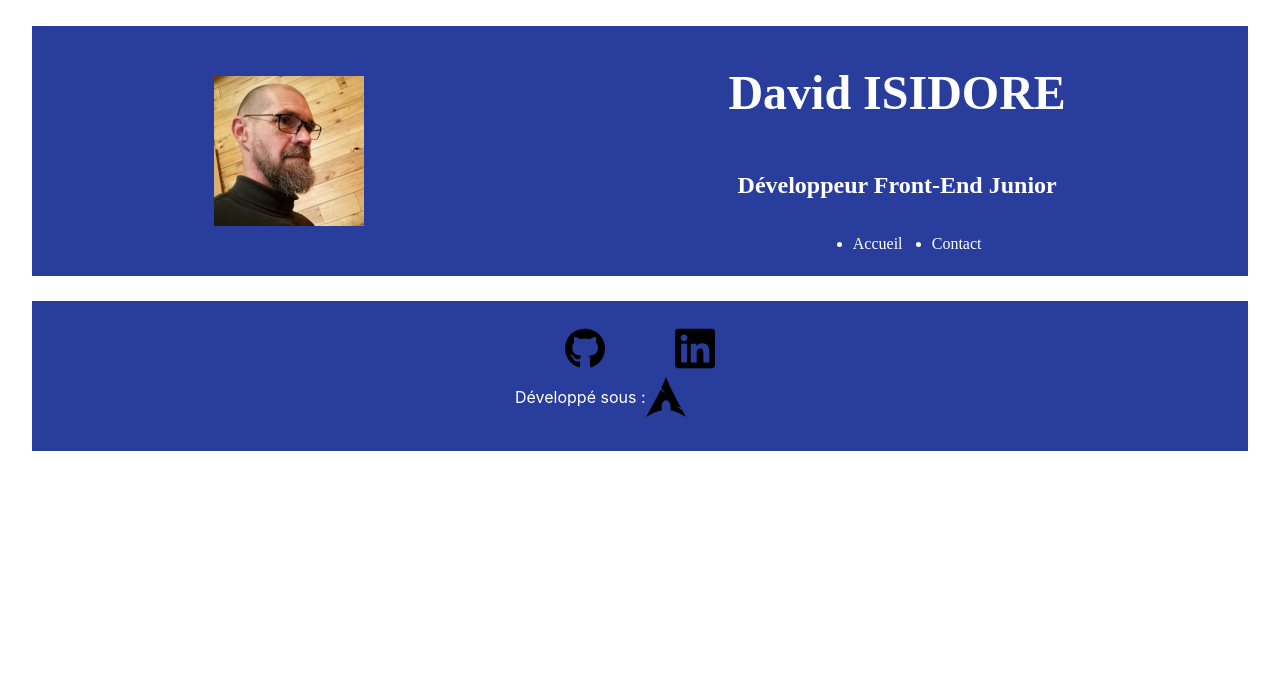
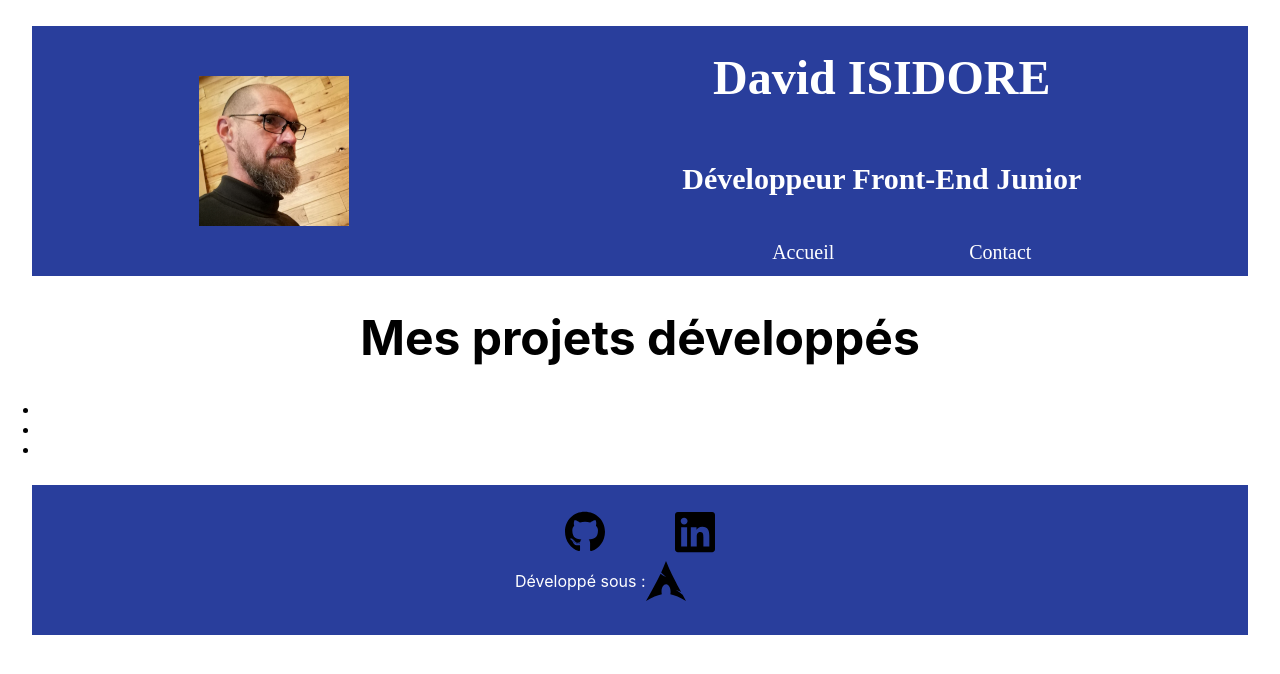
Before and after one commit to DavidIsidore/e-portfolio, a React (Create React App) app: page /myworks in a window 1280 px wide. Shown: the top 674 px of the page. Built offline with nearby package versions, Linux system fonts and the light colour scheme.

Commit message:
Implémentation des liens de la page Réalisations

```diff
--- a/src/components/Header/header.css
+++ b/src/components/Header/header.css
@@ -27,3 +27,7 @@
 h1 {
     font-size: 48px;
 }
+
+h2 {
+    font-size: 30px;
+}
--- a/src/components/Navbar/navbar.css
+++ b/src/components/Navbar/navbar.css
@@ -1,11 +1,13 @@
 .nav {
-    width: 50%;
+    width: 75%;
 }
 
 .nav_list {
     display: flex;
     flex-direction: row;
     justify-content: space-between;
+    list-style: none;
+    font-size: 20px;
 }
 
 a{
--- a/src/pages/Contact/contact.css
+++ b/src/pages/Contact/contact.css
@@ -5,4 +5,5 @@
 .contact_list {
     list-style: none;
     font-size: 20px;
+    line-height: 250%;;
 }
--- a/src/pages/Works/Works.js
+++ b/src/pages/Works/Works.js
@@ -1,11 +1,32 @@
 import React from 'react'
 import Header from '../../components/Header/Header'
 import Footer from '../../components/Footer/Footer'
+import { Link } from 'react-router-dom'
 
 export default function Works() {
     return (
         <div>
             <Header />
+            <div>
+                <h1>Mes projets développés</h1>
+                <ul>
+                    <li>
+                        <Link to="https://davidisidore.github.io/Livrables-P2/">
+                            Booki
+                        </Link>
+                    </li>
+                    <li>
+                        <Link to="https://davidisidore.github.io/Projet3/">
+                            OhMyFood
+                        </Link>
+                    </li>
+                    <li>
+                        <Link to="https://davidisidore.github.io/Kasa/">
+                            Kasa
+                        </Link>
+                    </li>
+                </ul>
+            </div>
             <Footer />
         </div>
     )
```
